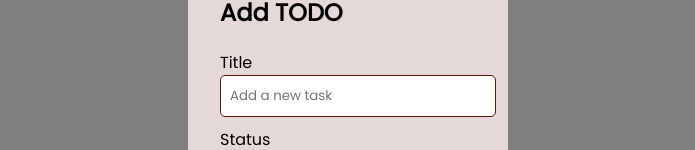
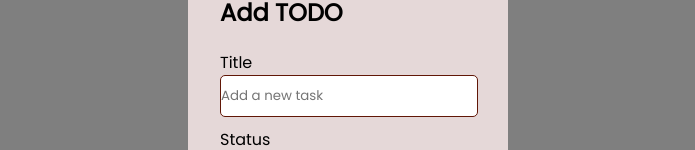
Before and after one commit to SauveJeanLuc/coffee-tasks, a React (Vite) app: page / in a window 1280 px wide. Shown: the part 290-440 px from the top of the page, without its empty margins (292-987 px from the left). Built offline with nearby package versions, Linux system fonts and the light colour scheme.

Commit message:
Revert "fixed #18"
This reverts commit 0e05c2ccfbe75b3dea8818dac56d7b5d13a6afda.

```diff
--- a/src/components/atomic/Input.jsx
+++ b/src/components/atomic/Input.jsx
@@ -2,7 +2,7 @@ import React from 'react'
 
 export default function Input() {
   const inputStyles = {
-    padding: '10px 9px',
+    padding: '10px 0px',
     border: '1px solid #611707',
     borderRadius: '5px',
     marginBottom: '10px',
```
